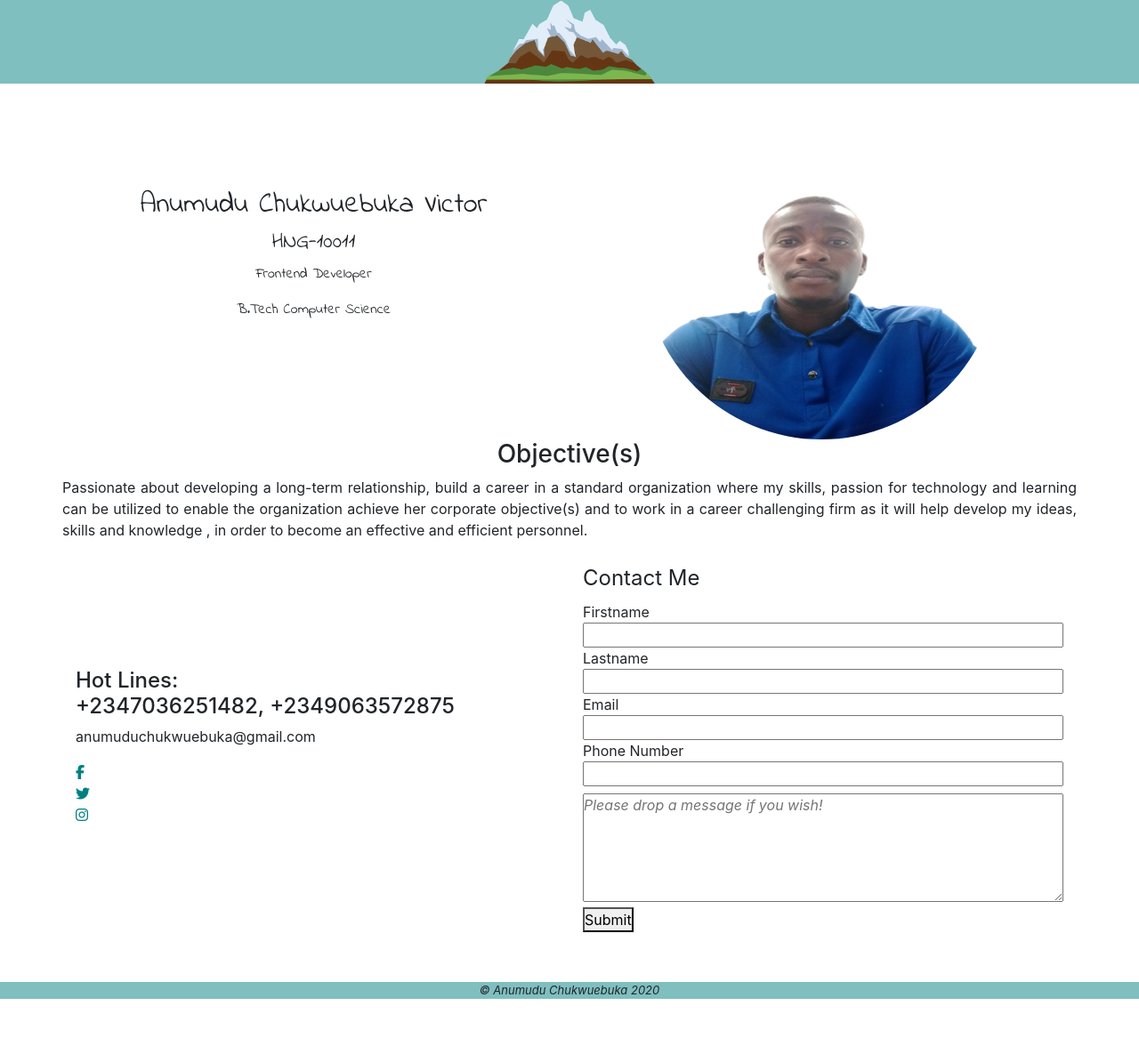
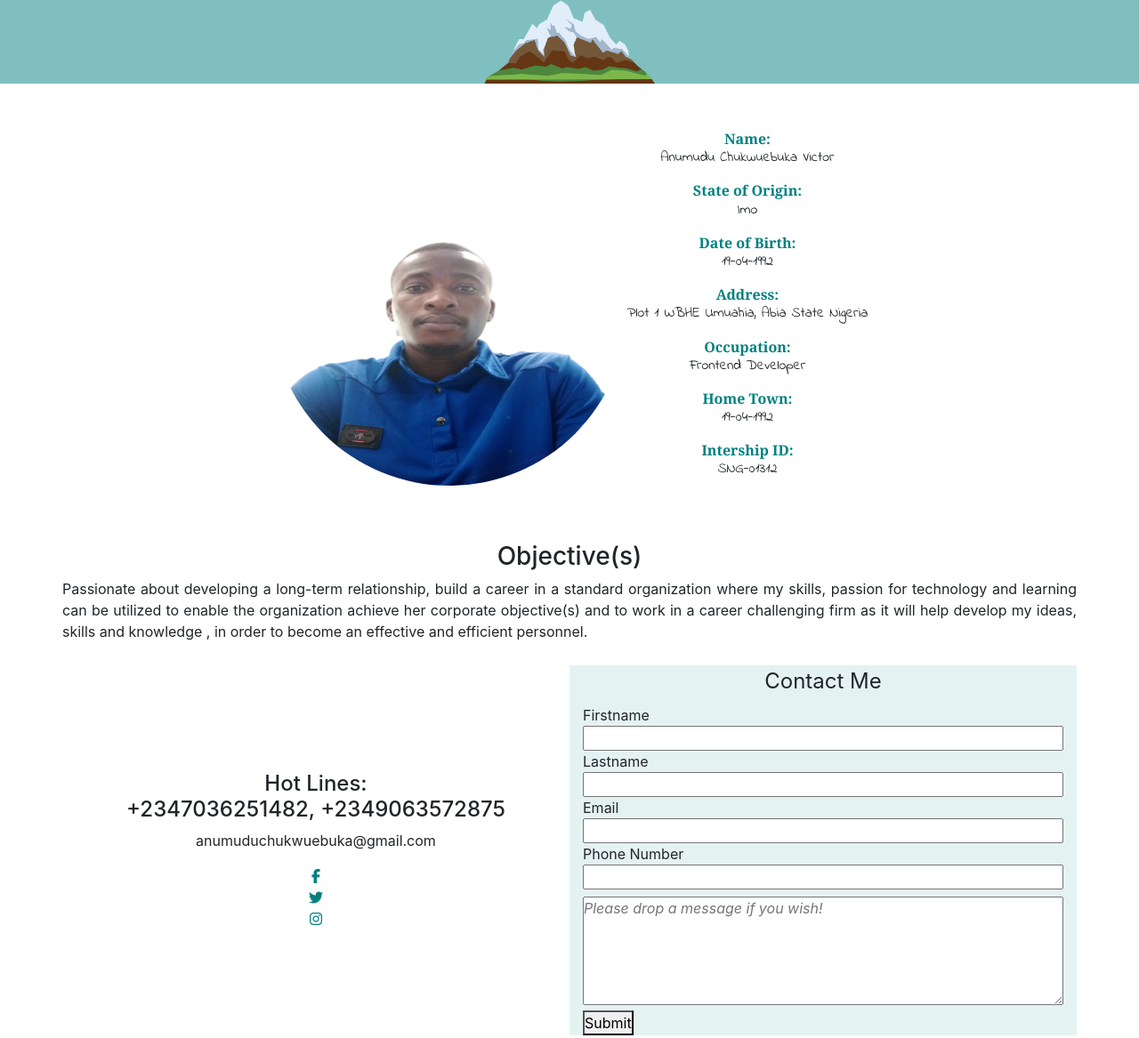
Before and after one commit to victorAnumudu/personal-profile, a plain HTML site: page index.html in a window 1280 px wide. Shown: the part 706-1873 px from the top of the page at 89% size. Before the commit the page ends 1829 px from the top, so only its background shows below. Drawn offline with nearby package versions, Linux system fonts and the light colour scheme.

Commit message:
done with personal-profile

```diff
--- a/index.html
+++ b/index.html
@@ -21,11 +21,11 @@
         <!-- navigation section -->
         <nav class="top">
 
-            <button class="nav-toggle" id="nav-toggle" onclick="showNav()">MENU</button>
+            <button class="nav-toggle" id="home" onclick="showNav()">MENU</button>
 
             <!-- navigation link-->
             <ul class="nav-list row no-gutters p-0 m-0" id="nav-list">
-                <li class="nav-list-item"><a href="#nav-list" class="nav-list-anchor">Home</a></li>
+                <li class="nav-list-item"><a href="#home" class="nav-list-anchor">Home</a></li>
                 <li class="nav-list-item"><a href="#about" class="nav-list-anchor">About</a></li>
                 <li class="nav-list-item"><a href="#obj" class="nav-list-anchor">Objective(s)</a></li>
                 <li class="nav-list-item"><a href="#contact" class="nav-list-anchor">Contact</a></li>
@@ -35,15 +35,34 @@
         <!-- END of navigation section -->
 
         <div class="container p-0">
+
             <div class="section2 row no-gutters p-0 m-0" id="about">
                 <div class="section2-img-con">
                     <img src="images/img66.png" class="section2-img" alt="My Image">
                 </div>
-                <div class="section2-name">
-                    <h2 class="section2-header2">Anumudu Chukwuebuka Victor</h2>
-                    <h4 class="section2-header4"> HNG-10011</h4>
-                    <p class="section2-para1">Frontend Developer</p>
-                    <p class="section2-para1">B.Tech Computer Science</p>
+                <div class="section2-about py-5">
+                    <h4 class="section2-header4">
+                        <span class="left">Name:</span> <br> <span class="right">Anumudu Chukwuebuka Victor</span>
+                    </h4>
+                    <h4 class="section2-header4">
+                        <span class="left">State of Origin:</span> <br> <span class="right">Imo</span>
+                    </h4>
+                    <h4 class="section2-header4">
+                        <span class="left">Date of Birth:</span> <br> <span class="right">19-04-1992</span>
+                    </h4>
+                    <h4 class="section2-header4">
+                        <span class="left">Address:</span> <br>
+                        <span class="right">Plot 1 WBHE Umuahia, Abia State Nigeria</span>
+                    </h4>
+                    <h4 class="section2-header4">
+                        <span class="left">Occupation:</span> <br> <span class="right">Frontend Developer</span>
+                    </h4>
+                    <h4 class="section2-header4">
+                        <span class="left">Home Town:</span> <br> <span class="right">19-04-1992</span>
+                    </h4>
+                    <h4 class="section2-header4">
+                        <span class="left">Intership ID:</span> <br> <span class="right">SNG-01312</span>
+                    </h4>
                 </div>
             </div>
 
@@ -55,9 +74,9 @@
             <!-- END of section3 About -->
 
             <!-- section4 Contact -->
-            <div class="section4-contact row no-gutters p-0 m-0" id="contact">
-                <div class="contact col-sm-6 my-2">
-                    <div class="my-contact-info container-fluid">
+            <div class="section4-contact container-fluid row no-gutters p-0 m-0" id="contact">
+                <div class="contact col-sm-6">
+                    <div class="my-contact-info container-fluid p-0 m-0">
                         <h4 class="my-contact-info-header">Hot Lines: <br> +2347036251482, +2349063572875 </h4>
                         <p class="my-contact-info-para">anumuduchukwuebuka@gmail.com</p>
                         <div class="section4-icon-con">
@@ -68,7 +87,7 @@
                     </div>
                 </div>
 
-                <div class="contact-me col-sm-6 my-2">
+                <div class="contact-me col-sm-6">
                     <form action="" class="container-fluid">
                         <fieldset>
                             <legend>Contact Me</legend>
--- a/script.js
+++ b/script.js
@@ -1,4 +1,4 @@
-var myToggle = document.getElementById("nav-toggle");
+var myToggle = document.getElementById("home");
 var myList = document.getElementById("nav-list")
 
 function screenResize(){
--- a/style.css
+++ b/style.css
@@ -2,6 +2,12 @@
     margin: 0;
     padding: 0;
     box-sizing: border-box;
+}
+
+@media only screen and (max-width:576px){
+    .container{
+        width: 95% !important;
+    }
 }
 .top{
     position: relative;
@@ -12,6 +18,13 @@
     background-position: left 0 top 0, right 0 top 50px, bottom 0 center;
     background-repeat: no-repeat;
     background-size: 15%;
+}
+@media only screen and (max-width:992px){
+    .top{
+        height: 50vh;
+        min-height: 200px;
+        background-size: 15%;
+    }
 }
 .nav-toggle{
     display: none;
@@ -109,34 +122,46 @@
         display: block;
         text-align: left;
     }
+    .nav-header{
+        font-weight: 600;
+        top: 80%;
+        left: 50%;
+    }
 }
 
 /* SECTION 2 */
 .section2{
-    justify-content: space-around;
+    justify-content: center;
     flex-wrap: wrap;
     align-items: center;
 }
 .section2-img-con{
     text-align: center;
-    order: 2;
 }
 .section2-img{
     border-radius: 100%;
     width: 400px;
     height: 400px;
 }
-.section2-name{
+.section2-about{
     font-family: 'Indie Flower', cursive;
     text-align: center;
-    order: 1;
+}
+.section2-header4{
+    padding: 5px 0;
+    font-size: 16px;
+}
+.left{
+    font-weight: 700;
+    font-family: Georgia, 'Times New Roman', Times, serif;
+    color: rgb(0, 128, 128);
 }
 @media only screen and (max-width:576px){
     .section2{
+        justify-content: left;
         flex-wrap: wrap;
     }
     .section2-img-con{
-        order: 1;
         width: 100%;
         margin: 10px 0;
     }
@@ -144,29 +169,33 @@
         width: 100%;
         height: 400px;
     }
-    .section2-name{
-        order: 2;
+    .section2-about{
         width: 100%;
-        /* margin: 20px 0; */
     }
 }
 
 /* section3 */
 .section3{
     text-align: justify;
+    padding: 10px 0;
 }
 .section3-header{
     text-align: center;
 }
 @media only screen and (max-width:576px){
     .section3{
+        width: 100%;
         padding: 10px;
     }
 }
 
 /* section4 CONTACT */
 .section4-contact{
+    justify-content: space-between;
     align-items: center;
+}
+.contact{
+    text-align: center;
 }
 .section4-icon-con{
     /* text-align: center; */
@@ -176,6 +205,12 @@
     color: teal;
     display: block;
 }
+form{
+    background-color: rgba(0, 128, 128, 0.1);
+}
+legend{
+    text-align: center;
+}
 textarea::placeholder{
     font-style: italic;
 }
@@ -184,5 +219,5 @@ textarea::placeholder{
     text-align: center;
     font-style: italic;
     font-size: 13px;
-    background-color: rgba(0, 128, 128, 0.5);
+    background-color: rgba(0, 128, 128, 0.1);
 }
```
